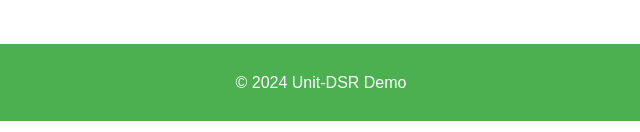
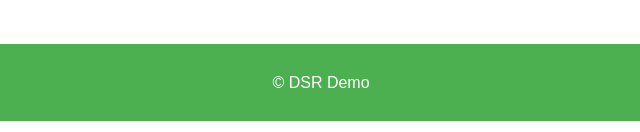
Before and after one commit to wflrz123/wflrz123.github.io, a plain HTML site: page index.html in a window 1280 px wide. Shown: the part 1372-1504 px from the top of the page, 349-989 px from the left. Drawn offline with Linux system fonts and the light colour scheme.

Commit message:
Update index.html

```diff
--- a/index.html
+++ b/index.html
@@ -92,7 +92,7 @@
             </div>
         </main>
         <footer>
-            <p>&copy; 2024 Unit-DSR Demo</p>
+            <p>&copy; DSR Demo</p>
         </footer>
     </div>
 </body>
```
